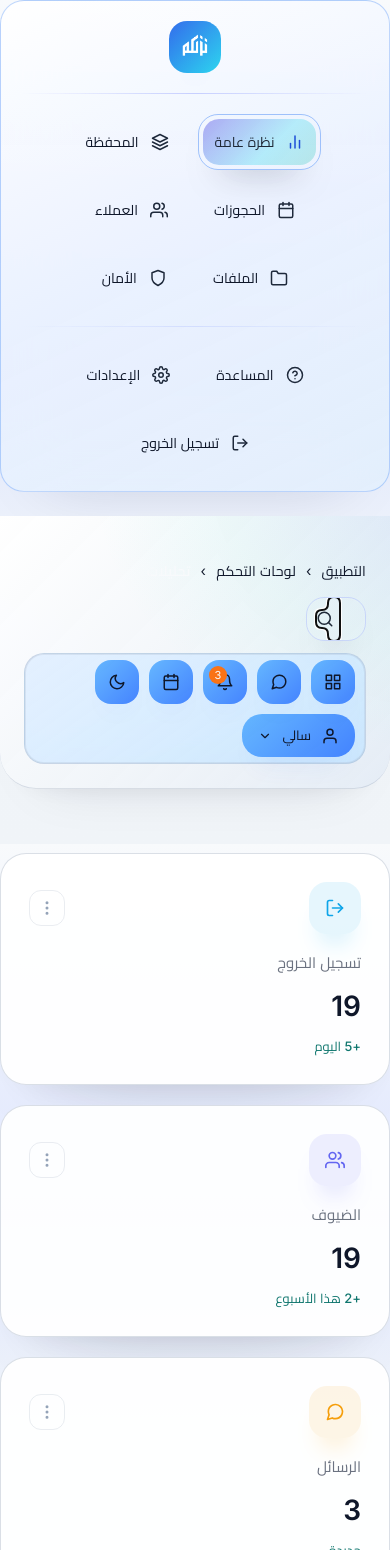
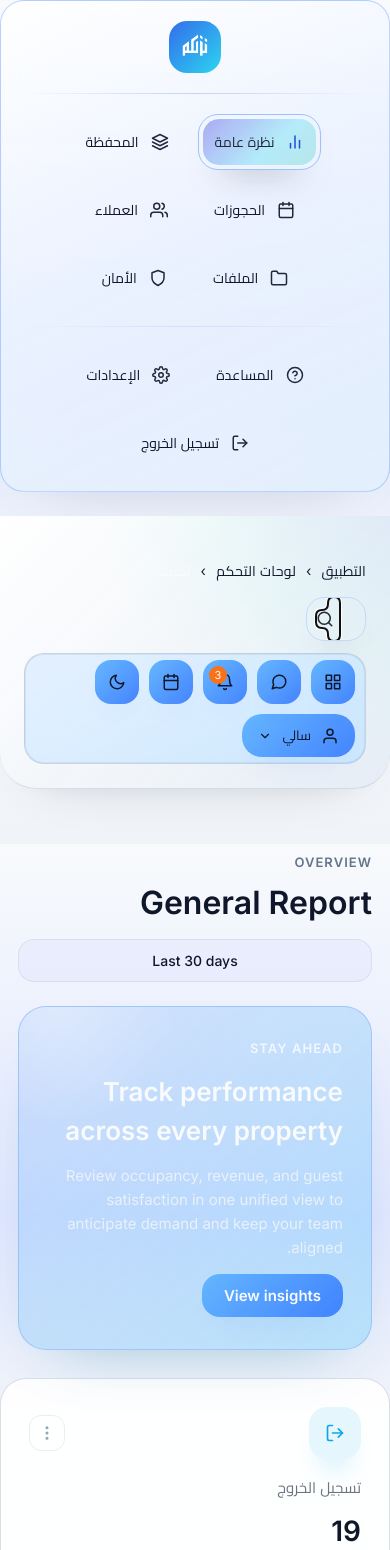
Before and after one commit to IbrahimElmahy/-, a React (Vite) app: page / in a window 390 px wide. Shown: the top 1550 px of the page. Built offline with nearby package versions, Linux system fonts and the light colour scheme.

Commit message:
Add dashboard hero header with responsive CTA

```diff
--- a/src/App.css
+++ b/src/App.css
@@ -582,6 +582,160 @@
   position: relative;
 }
 
+.dashboard__header {
+  display: flex;
+  flex-direction: column;
+  gap: 24px;
+  padding: 0 18px;
+}
+
+.dashboard__header-bar {
+  display: flex;
+  flex-direction: column;
+  gap: 12px;
+  align-items: flex-start;
+}
+
+.dashboard__title-group {
+  display: flex;
+  flex-direction: column;
+  gap: 6px;
+}
+
+.dashboard__eyebrow {
+  font-size: 13px;
+  font-weight: 600;
+  letter-spacing: 0.08em;
+  text-transform: uppercase;
+  color: var(--color-text-muted);
+}
+
+.dashboard__title {
+  margin: 0;
+  font-size: 32px;
+  font-weight: 600;
+  color: var(--color-text-strong);
+}
+
+.dashboard__range-button {
+  display: inline-flex;
+  align-items: center;
+  justify-content: center;
+  gap: 10px;
+  padding: 12px 20px;
+  border-radius: 16px;
+  border: 1px solid rgba(148, 163, 184, 0.2);
+  background: rgba(148, 163, 255, 0.08);
+  color: var(--color-text-strong);
+  font-size: 14px;
+  font-weight: 500;
+  cursor: pointer;
+  transition: transform 0.2s ease, box-shadow 0.2s ease, border-color 0.2s ease;
+  width: 100%;
+}
+
+.dashboard__range-button:hover {
+  transform: translateY(-2px);
+  border-color: rgba(148, 163, 255, 0.35);
+  box-shadow: 0 18px 30px -24px rgba(59, 130, 246, 0.6);
+}
+
+.dashboard__range-button:focus-visible {
+  outline: none;
+  border-color: rgba(148, 163, 255, 0.6);
+  box-shadow: 0 0 0 3px rgba(148, 163, 255, 0.28);
+}
+
+.dashboard__cta {
+  position: relative;
+  overflow: hidden;
+  border-radius: 28px;
+  padding: 32px 28px;
+  background: linear-gradient(135deg, rgba(59, 130, 246, 0.16) 0%, rgba(56, 189, 248, 0.28) 100%);
+  border: 1px solid rgba(59, 130, 246, 0.28);
+  box-shadow: 0 28px 60px -40px rgba(14, 116, 144, 0.45);
+  display: flex;
+  flex-direction: column;
+  gap: 18px;
+  align-items: flex-start;
+}
+
+.dashboard__cta::before {
+  content: '';
+  position: absolute;
+  width: 240px;
+  height: 240px;
+  border-radius: 999px;
+  background: radial-gradient(circle at center, rgba(255, 255, 255, 0.38) 0%, rgba(255, 255, 255, 0) 70%);
+  top: -120px;
+  inset-inline-end: -80px;
+  opacity: 0.8;
+}
+
+.dashboard__cta-content {
+  position: relative;
+  display: flex;
+  flex-direction: column;
+  gap: 14px;
+  max-width: 560px;
+  color: var(--color-text-strong);
+}
+
+.dashboard__cta-eyebrow {
+  font-size: 13px;
+  font-weight: 600;
+  letter-spacing: 0.08em;
+  text-transform: uppercase;
+  color: rgba(255, 255, 255, 0.75);
+}
+
+.dashboard__cta-title {
+  margin: 0;
+  font-size: 26px;
+  font-weight: 600;
+  color: var(--color-text-inverse);
+}
+
+.dashboard__cta-subtitle {
+  margin: 0;
+  font-size: 15px;
+  line-height: 1.6;
+  color: rgba(241, 245, 249, 0.85);
+}
+
+.dashboard__cta-actions {
+  display: flex;
+  flex-wrap: wrap;
+  gap: 12px;
+}
+
+.dashboard__cta-button {
+  border: none;
+  border-radius: 18px;
+  padding: 12px 22px;
+  background: var(--topbar-button-gradient);
+  color: var(--color-text-inverse);
+  font-size: 15px;
+  font-weight: 600;
+  cursor: pointer;
+  box-shadow: var(--topbar-button-shadow);
+  transition: transform 0.2s ease, box-shadow 0.2s ease;
+}
+
+.dashboard__cta-button:hover {
+  transform: translateY(-2px);
+  box-shadow: var(--topbar-button-hover-shadow);
+}
+
+.dashboard__cta-button:focus-visible {
+  outline: none;
+  box-shadow: 0 0 0 3px rgba(148, 163, 255, 0.3), var(--topbar-button-shadow);
+}
+
+.dashboard__cta-button:active {
+  transform: translateY(0);
+}
+
 .dashboard__summary-wrapper {
   margin-top: 0;
   padding: 0 18px;
@@ -802,6 +956,53 @@
   color: var(--color-danger);
 }
 
+@media (min-width: 640px) {
+  .dashboard__title {
+    font-size: 34px;
+  }
+
+  .dashboard__cta-title {
+    font-size: 30px;
+  }
+}
+
+@media (min-width: 768px) {
+  .dashboard__header {
+    gap: 28px;
+  }
+
+  .dashboard__header-bar {
+    flex-direction: row;
+    align-items: center;
+    justify-content: space-between;
+  }
+
+  .dashboard__range-button {
+    width: auto;
+  }
+
+  .dashboard__cta {
+    flex-direction: row;
+    align-items: center;
+    gap: 32px;
+    padding: 36px 40px;
+  }
+
+  .dashboard__cta-content {
+    max-width: 520px;
+  }
+}
+
+@media (min-width: 1024px) {
+  .dashboard__title {
+    font-size: 38px;
+  }
+
+  .dashboard__cta-title {
+    font-size: 34px;
+  }
+}
+
 @media (max-width: 1200px) {
   .app-shell {
     flex-direction: column;
--- a/src/pages/Dashboard.jsx
+++ b/src/pages/Dashboard.jsx
@@ -38,6 +38,34 @@ const Dashboard = () => {
 
   return (
     <section className="dashboard">
+      <header className="dashboard__header">
+        <div className="dashboard__header-bar">
+          <div className="dashboard__title-group">
+            <span className="dashboard__eyebrow">Overview</span>
+            <h1 className="dashboard__title">General Report</h1>
+          </div>
+          <button type="button" className="dashboard__range-button">
+            Last 30 days
+          </button>
+        </div>
+
+        <div className="dashboard__cta">
+          <div className="dashboard__cta-content">
+            <span className="dashboard__cta-eyebrow">Stay ahead</span>
+            <h2 className="dashboard__cta-title">Track performance across every property</h2>
+            <p className="dashboard__cta-subtitle">
+              Review occupancy, revenue, and guest satisfaction in one unified view to anticipate
+              demand and keep your team aligned.
+            </p>
+            <div className="dashboard__cta-actions">
+              <button type="button" className="dashboard__cta-button">
+                View insights
+              </button>
+            </div>
+          </div>
+        </div>
+      </header>
+
       <div className="dashboard__summary-wrapper">
         <div className="dashboard__summary">
           {data.summaryCards.map((card) => {
```
